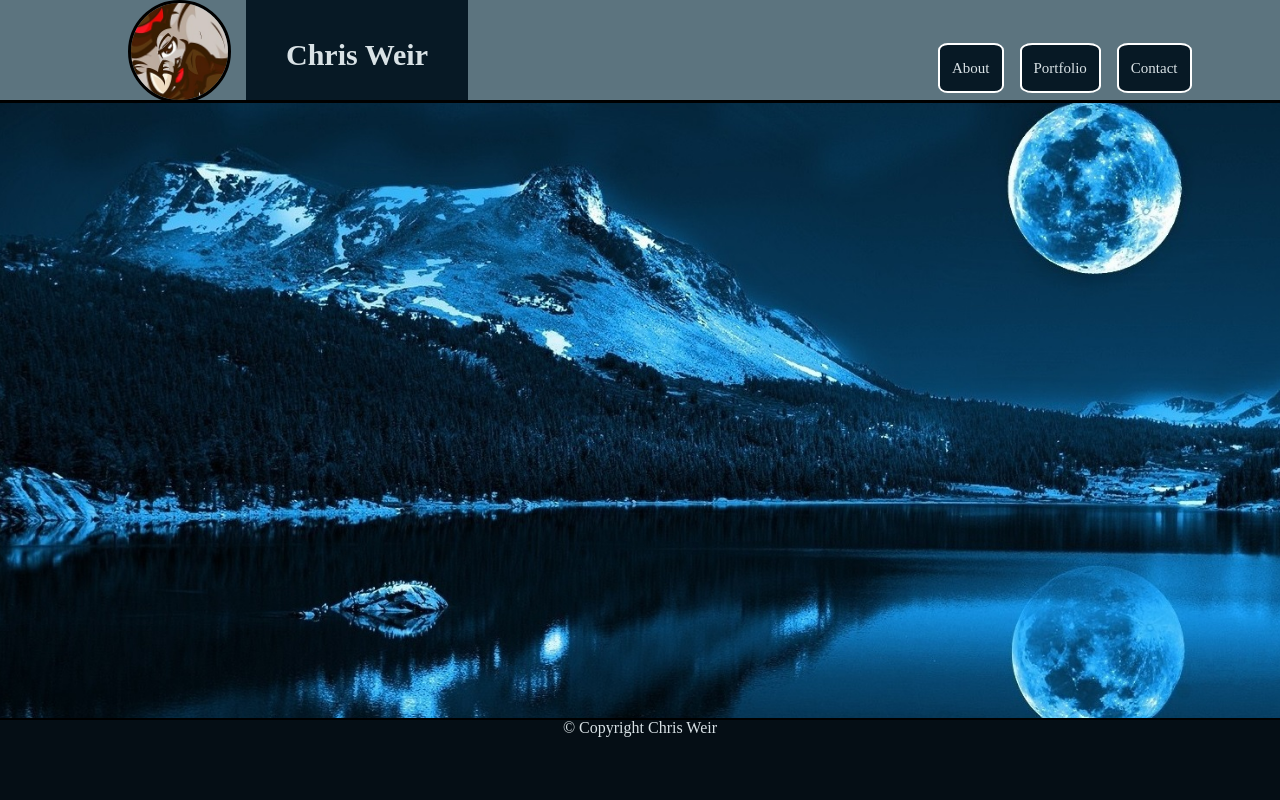
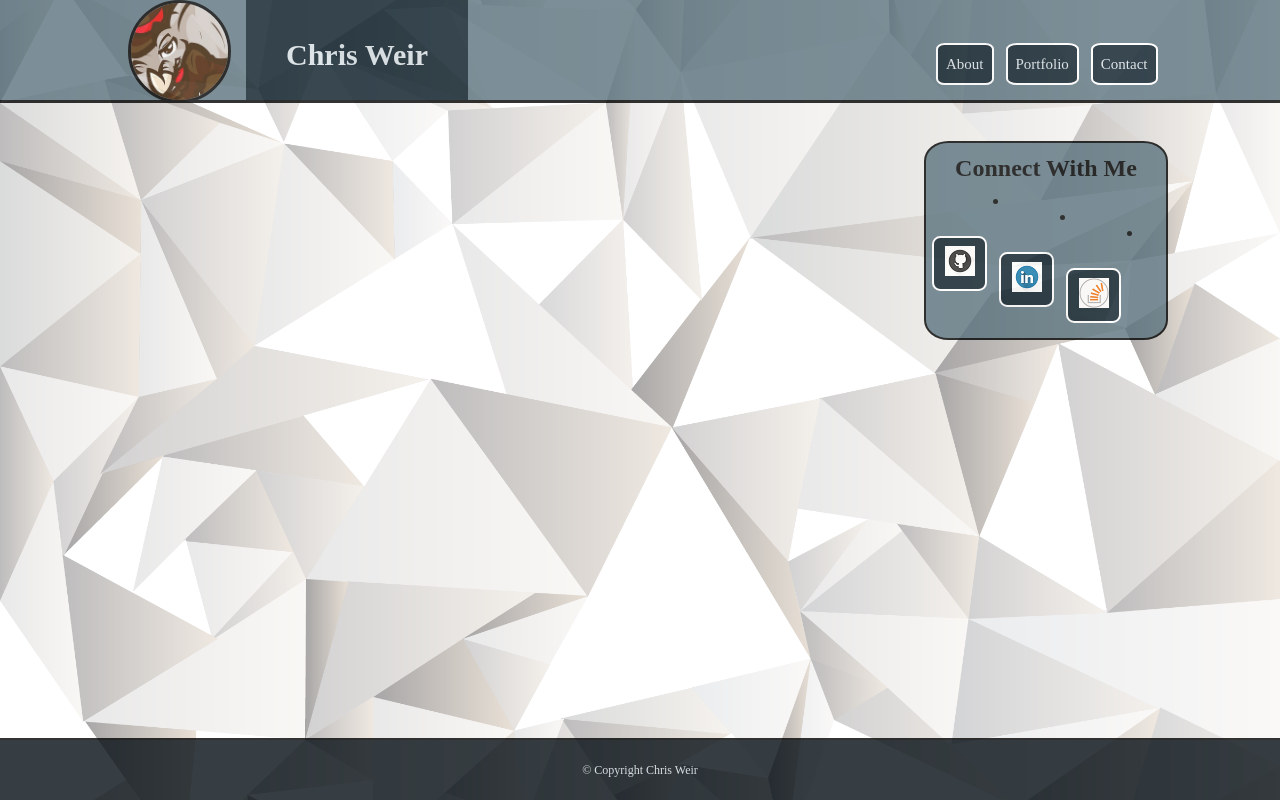
Before and after one commit to ThatElephant/Basic-Portfolio, a plain HTML site: page index.html in a window 1280 px wide. Drawn offline with Linux system fonts and the light colour scheme.

Commit message:
foot fin header near fin connect wip

```diff
--- a/assets/css/style.css
+++ b/assets/css/style.css
@@ -2,7 +2,7 @@
 
 /* Background image input here */
 body {
-
+	font-family: 'Arial', 'Helvetica Neue', Helvetica, sans-serif;
 }
 
 #header {
@@ -10,8 +10,14 @@ body {
 	height: 100px;
 	background-color: #5c747f;
 	border-bottom: 3px solid black;
+	opacity: 0.8;
+	filter: alpha (opacity=80);
 	position: absolute;
 	z-index: 1;
+}
+
+h1 {
+	font-family: 'Georgia', Times, Times New Roman, serif;
 }
 
 #navbar {
@@ -21,8 +27,8 @@ body {
 }
 
 li a {
-	padding: 12px;
-	margin: 8px;
+	padding: 8px;
+	margin: 6px;
 	margin-top: 43px;
 	list-style: none;
 	float: left;
@@ -59,15 +65,64 @@ li a {
 
 }
 
-#bottom {
+#connect {
+	background-color: #5c747f;
+    width: 240px;
+    height: 195px;
+    position: absolute;
+    right: 112px;
+    top: 141px;
+    border: 2px solid black;
+    border-radius: 10%;
+    opacity: 0.8;
+	filter: alpha (opacity=80);
+}
+
+#connecttext {
+	text-align: center;
+    font-weight: bold;
+    font-size: 24px;
+    padding: 13px;
+}
+
+#connectlist a{
+	width: 35px;
+	height: 35px;
+	list-style: none;
+	display: inline-block;
+	text-decoration: none;
+}
+
+
+
+
+
+
+
+
+
+
+
+
+
+
+
+#footer {
 	background-color: white;
 	width: 100%;
-	height: 80px;
+	height: 60px;
 	text-align: center;
 	position: absolute;
 	bottom: 0;
 	background-color: #050e15;
+	opacity: 0.8;
+	filter: alpha (opacity=80);
 	color: #d9e2e6;
-	margin-top: 10px; /* reset.cc margin: 0; is overriding this */
+	clear: both; /* reset.cc margin: 0; is overriding this */
 	border-top: 2px solid black;
 }
+
+#footertext {
+	padding-top: 24px;
+	font-size: 12px;
+}
--- a/index.html
+++ b/index.html
@@ -8,7 +8,7 @@
 		<!-- Background image -->
 		<style>
 			body {
-				background: url("assets/images/bg.jpg") no-repeat center center fixed;
+				background: url("assets/images/bg.png") no-repeat center center fixed;
   				-webkit-background-size: cover;
   				-moz-background-size: cover;
   				-o-background-size: cover;
@@ -21,7 +21,7 @@
 	<body>
 		<div id="header">
 			<img id="logo" src="assets/images/logo.jpg" />
-			<p id="name">Chris Weir</p>
+			<h1 id="name">Chris Weir</h1>
 			<ul id="navbar">
 				<div id="border1">
 				<li><a href="index.html">About</a></li>
@@ -33,8 +33,19 @@
 
 
 
-		<div id="bottom">
-			<p>© Copyright Chris Weir </p>
+
+
+		<div id="connect">
+			<h3 id="connecttext"> Connect With Me </h3>
+				<li id="connectlist"><a href="https://github.com/ThatElephant"><img src="assets/images/githubicon.png" /></a></li>
+				<li id="connectlist"><a href="https://www.linkedin.com/in/chris-weir-5a609513a/"><img src="assets/images/linkedinicon.png" /></a></li>
+				<li id="connectlist"><a href="http://stackoverflow.com/users/7614331/khariyap"><img src="assets/images/stackicon.png" /></a></li>
+		</div>
+
+
+
+		<div id="footer">
+			<h3 id="footertext">© Copyright Chris Weir </h3>
 		</div>
 
 	</body>
```
Also changed, not shown: assets/images/bg.png (added), assets/images/bgextra.jpg (renamed from assets/images/bg.jpg), assets/images/githubicon.png (added), assets/images/linkedinicon.png (added), assets/images/stackicon.png (added).
